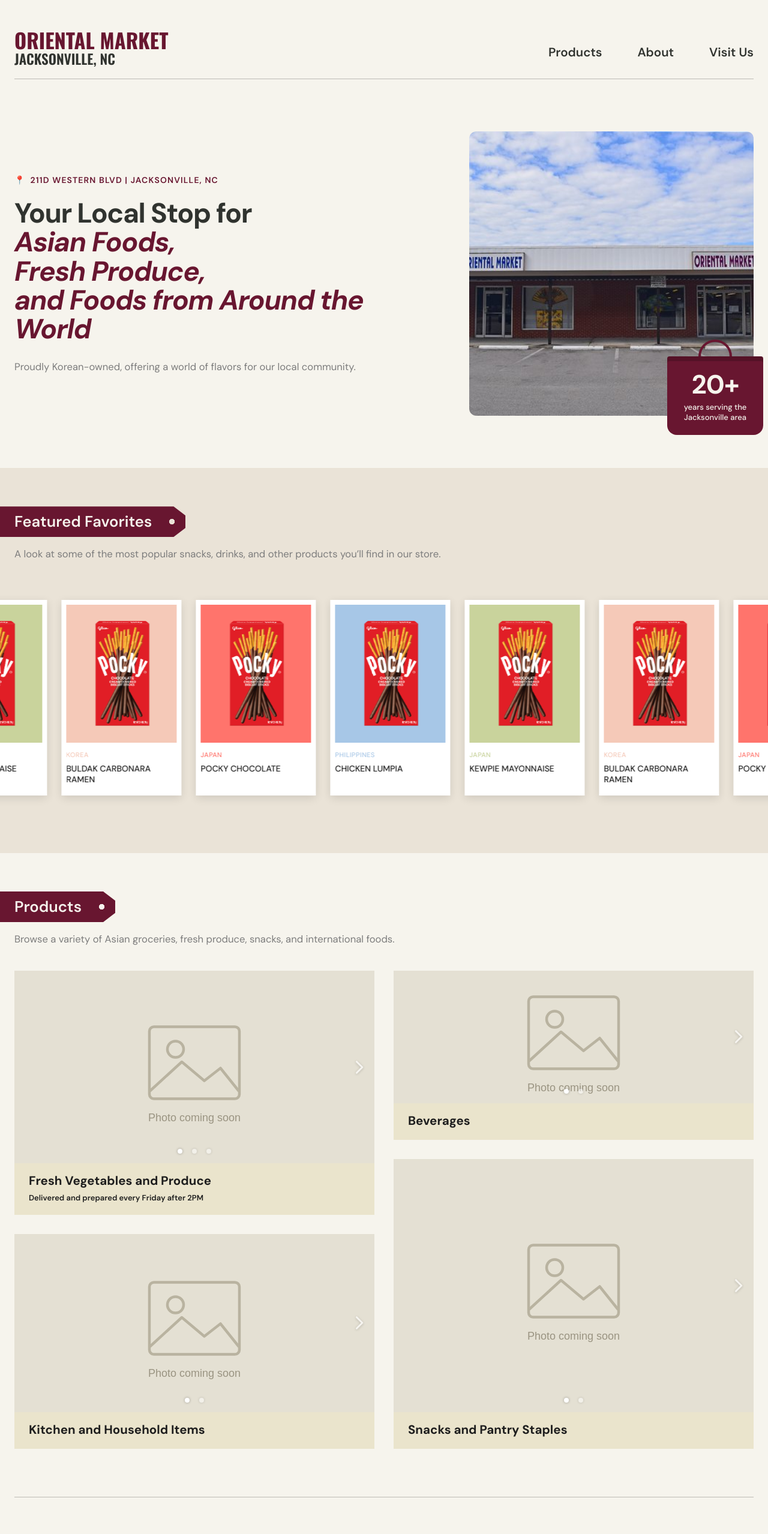
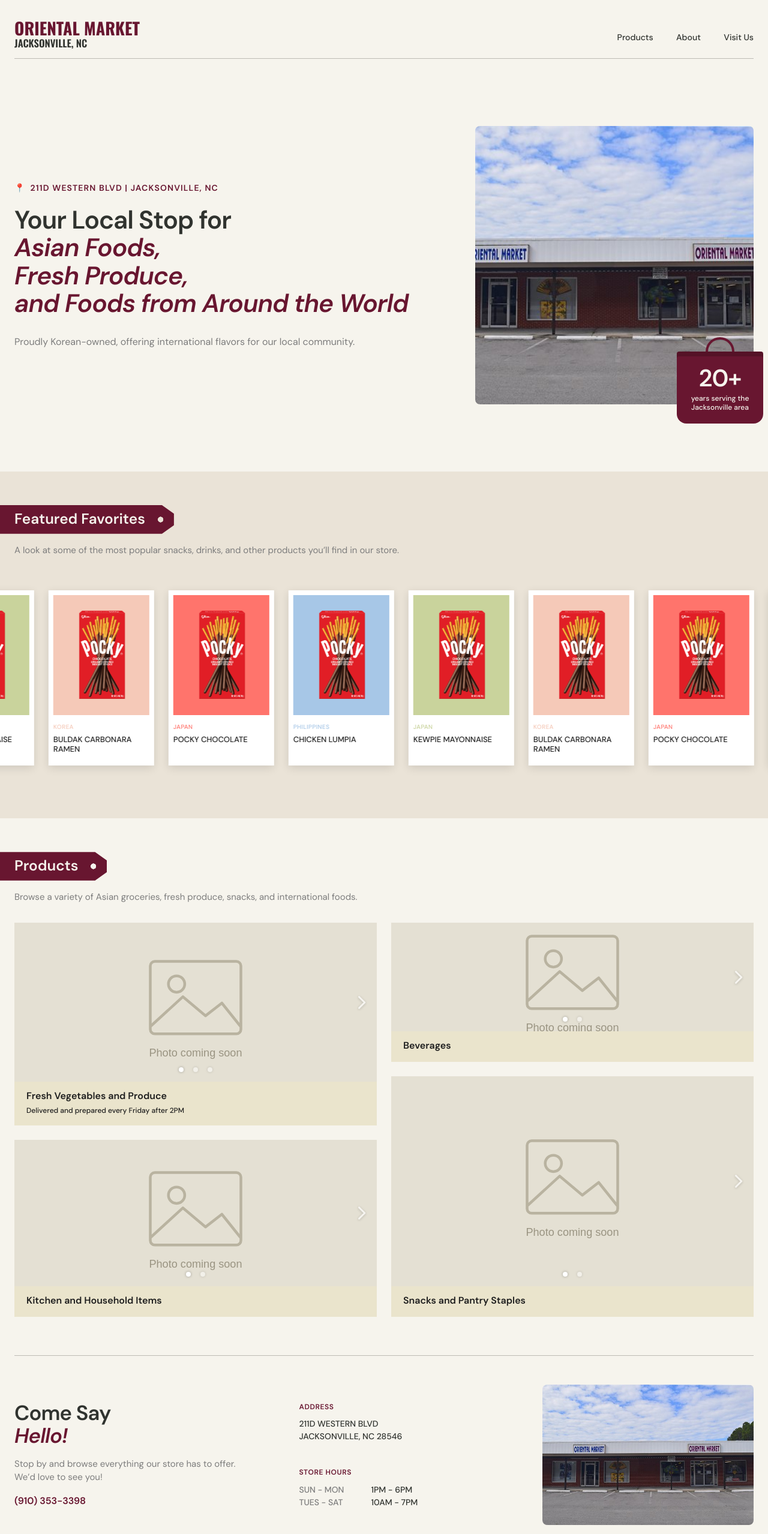
Before and after one commit to mannyrse/oriental-market-website, a plain HTML site: page index.html in a window 1280 px wide. Shown: the top 2557 px of the page at 60% size. Drawn offline with nearby package versions, Linux system fonts and the light colour scheme.

Commit message:
scaled text size down

```diff
--- a/index.html
+++ b/index.html
@@ -44,7 +44,7 @@
     <link rel="preconnect" href="https://fonts.googleapis.com">
     <link rel="preconnect" href="https://fonts.gstatic.com" crossorigin>
     <link
-        href="https://fonts.googleapis.com/css2?family=DM+Sans:ital,wght@0,400;0,500;0,600;0,700;1,700&family=Oswald:wght@600;700&display=swap"
+        href="https://fonts.googleapis.com/css2?family=DM+Sans:ital,wght@0,400;0,500;0,600;1,600&family=Oswald:wght@600;700&display=swap"
         rel="stylesheet">
     <link rel="stylesheet" href="styles.css">
 </head>
@@ -82,7 +82,7 @@
                         <span class="line line--accent">and Foods from Around the World</span>
                     </h1>
                     <p>
-                        Proudly Korean-owned, offering a world of flavors for our local community.
+                        Proudly Korean-owned, offering international flavors for our local community.
                     </p>
                 </div>
 
@@ -131,8 +131,8 @@
                             <span class="line">Come Say</span>
                             <span class="line line--accent">Hello!</span>
                         </h2>
-                        <p class="section-sub">Stop by and browse everything our store has to offer. We’d love to see
-                            you!
+                        <p class="section-sub">Stop by and browse everything our store has to offer. <br>
+                            We’d love to see you!
                         </p>
                         <p class="visit-phone">
                             <a href="tel:+19103533398">(910) 353-3398</a>
--- a/styles.css
+++ b/styles.css
@@ -63,8 +63,8 @@ img {
     align-items: flex-end;
     justify-content: space-between;
     gap: 1.5rem;
-    padding-top: 3rem;
-    padding-bottom: 1.25rem;
+    padding-top: 2rem;
+    padding-bottom: 1rem;
     border-bottom: 1px solid var(--color-line);
     /* keeps the line inside the content width, not full bleed */
     max-width: var(--container-width);
@@ -83,7 +83,7 @@ img {
     color: var(--color-logo);
     font-family: var(--font-logo);
     font-weight: 700;
-    font-size: clamp(1.6rem, 3vw, 2.15rem);
+    font-size: clamp(1.35rem, 2.2vw, 1.75rem);
     text-transform: uppercase;
 }
 
@@ -91,19 +91,19 @@ img {
     color: var(--color-text);
     font-family: var(--font-logo);
     font-weight: 600;
-    font-size: clamp(1rem, 1.8vw, 1.45rem);
+    font-size: clamp(0.8rem, 1.3vw, 1.05rem);
     text-transform: uppercase;
 }
 
 .nav {
     display: flex;
-    gap: clamp(1.25rem, 4.6vw, 5.5rem);
+    gap: clamp(1.25rem, 3vw, 3rem);
     padding-bottom: 0.5rem;
 }
 
 .nav a {
-    font-weight: 600;
-    font-size: clamp(1rem, 1.6vw, 1.5rem);
+    font-weight: 500;
+    font-size: clamp(0.875rem, 1.1vw, 1rem);
     color: var(--color-text);
 }
 
@@ -115,7 +115,7 @@ img {
 /* Hero  */
 
 .hero {
-    min-height: calc(100vh - 9.5rem);
+    min-height: calc(100vh - 7rem);
     display: flex;
     align-items: center;
     padding-block: 3rem;
@@ -145,10 +145,10 @@ img {
 
 .hero-text h1 {
     margin: 0 0 1.75rem;
-    font-weight: 700;
-    font-size: clamp(2rem, 3.6vw, 3rem);
-    line-height: 1.05;
-    letter-spacing: -0.03em;
+    font-weight: 600;
+    font-size: clamp(1.875rem, 3.3vw, 2.75rem);
+    line-height: 1.1;
+    letter-spacing: -0.025em;
     color: var(--color-text);
 }
 
@@ -164,8 +164,8 @@ img {
 .hero-text p {
     margin: 0;
     font-weight: 400;
-    font-size: clamp(1rem, 1.3vw, 1.25rem);
-    line-height: 1.3;
+    font-size: clamp(1rem, 1.2vw, 1.125rem);
+    line-height: 1.5;
     color: var(--color-subtext);
 }
 
@@ -174,14 +174,14 @@ img {
 .hero-visual {
     position: relative;
     width: 100%;
-    max-width: 30rem;
+    max-width: 29rem;
     justify-self: end;
 }
 
 .hero-photo {
     aspect-ratio: 1 / 1;
     overflow: hidden;
-    border-radius: 12px;
+    border-radius: 8px;
 }
 
 .hero-photo img {
@@ -195,8 +195,8 @@ img {
     position: absolute;
     right: -1rem;
     bottom: -2rem;
-    width: 10rem;
-    padding: 1.6rem 1rem 1.25rem;
+    width: 9rem;
+    padding: 1.5rem 1rem 1.15rem;
     background-color: var(--color-logo);
     color: var(--color-bg);
     text-align: center;
@@ -210,27 +210,27 @@ img {
     position: absolute;
     left: 50%;
     bottom: 100%;
-    width: 3.5rem;
-    height: 1.75rem;
+    width: 3rem;
+    height: 1.5rem;
     transform: translateX(-50%);
-    border: 0.3rem solid var(--color-logo);
+    border: 0.25rem solid var(--color-logo);
     border-bottom: 0;
-    border-radius: 1.75rem 1.75rem 0 0;
+    border-radius: 1.5rem 1.5rem 0 0;
 }
 
 .hero-badge strong {
     display: block;
-    font-weight: 700;
-    font-size: 2.75rem;
+    font-weight: 600;
+    font-size: 2.5rem;
     line-height: 1;
     letter-spacing: -0.02em;
 }
 
 .hero-badge span {
     display: block;
-    margin-top: 0.5rem;
+    margin-top: 0.4rem;
     font-weight: 500;
-    font-size: 0.8125rem;
+    font-size: 0.75rem;
     line-height: 1.3;
 }
 
@@ -243,11 +243,11 @@ img {
     /* The banner bleeds out to the left edge of the screen. The negative margin
        pulls it left and the matching padding pushes the text back into place. */
     margin: 0 0 1rem calc(50% - 50vw);
-    padding: 0.55rem 3.5rem 0.55rem calc(50vw - 50%);
+    padding: 0.5rem 3rem 0.5rem calc(50vw - 50%);
     background-color: var(--tag-color);
     color: var(--tag-text);
     font-weight: 600;
-    font-size: clamp(1.5rem, 2vw, 1.75rem);
+    font-size: clamp(1.4rem, 1.9vw, 1.65rem);
     line-height: 1.3;
     /* pointed, flat-tipped right end */
     clip-path: polygon(0 0, calc(100% - 1.25rem) 0, 100% 30%, 100% 70%, calc(100% - 1.25rem) 100%, 0 100%);
@@ -260,19 +260,19 @@ img {
 
 .favorites {
     background-color: var(--color-bg-alt);
-    padding-block: 4rem 4.5rem;
+    padding-block: 3.5rem 4rem;
     overflow: hidden;
 }
 
 .section-sub {
     margin: 0;
     font-weight: 400;
-    font-size: clamp(1rem, 1.3vw, 1.125rem);
+    font-size: clamp(0.9375rem, 1.1vw, 1rem);
     color: var(--color-subtext);
 }
 
 .carousel {
-    margin-top: 3rem;
+    margin-top: 2.5rem;
     /* room so the card shadows aren't clipped */
     padding-block: 1rem 1.5rem;
     overflow: hidden;
@@ -305,7 +305,7 @@ img {
 .card {
     --card-color: var(--color-green);
     flex: 0 0 auto;
-    width: 12.5rem;
+    width: 11rem;
     /* margin (not gap) keeps the loop seamless */
     margin-right: 1.5rem;
     padding: 0.5rem 0.5rem 1.1rem;
@@ -356,7 +356,7 @@ img {
 .card-country {
     margin: 0.75rem 0 0.35rem;
     font-weight: 500;
-    font-size: 0.6875rem;
+    font-size: 0.625rem;
     letter-spacing: 0.04em;
     text-transform: uppercase;
     color: var(--card-color);
@@ -365,7 +365,7 @@ img {
 .card-name {
     margin: 0;
     font-weight: 500;
-    font-size: 0.875rem;
+    font-size: 0.8125rem;
     line-height: 1.3;
     text-transform: uppercase;
     color: var(--color-card-text);
@@ -385,16 +385,16 @@ img {
 /* Products Grid */
 
 .products {
-    padding-block: 4rem 5rem;
+    padding-block: 3.5rem 4rem;
 }
 
 .category-grid {
-    --grid-gap: 2rem;
+    --grid-gap: 1.5rem;
     display: grid;
     grid-template-columns: 1fr 1fr;
     align-items: stretch;
     gap: var(--grid-gap);
-    margin-top: 2.5rem;
+    margin-top: 2rem;
 }
 
 /* Two stacked columns on desktop (created by categories-carousel.js) */
@@ -467,16 +467,16 @@ img {
 
 .category-list {
     margin: 0;
-    padding: 2.25rem 3.5rem 3.75rem;
+    padding: 1.75rem 3rem 3rem;
     color: var(--list-text);
-    font-weight: 600;
-    font-size: clamp(1rem, 1.35vw, 1.25rem);
-    line-height: 1.45;
+    font-weight: 500;
+    font-size: clamp(0.875rem, 1.05vw, 1rem);
+    line-height: 1.5;
 }
 
 .category-list[data-columns="2"] {
     columns: 2;
-    column-gap: 2rem;
+    column-gap: 1.5rem;
 }
 
 .category-list li {
@@ -570,22 +570,22 @@ img {
 }
 
 .category-title {
-    padding: 1rem 1.5rem 1.15rem;
+    padding: 0.85rem 1.25rem 1rem;
     background-color: var(--color-title-box);
 }
 
 .category-title h3 {
     margin: 0;
-    font-weight: 700;
-    font-size: clamp(1.15rem, 1.6vw, 1.5rem);
+    font-weight: 600;
+    font-size: clamp(1rem, 1.2vw, 1.15rem);
     line-height: 1.3;
     color: var(--color-card-text);
 }
 
 .category-title p {
     margin: 0.3rem 0 0;
-    font-weight: 600;
-    font-size: 0.8125rem;
+    font-weight: 500;
+    font-size: 0.75rem;
     color: var(--color-card-text);
 }
 
@@ -610,7 +610,7 @@ img {
 /* Visit Us */
 
 .visit {
-    padding-bottom: 5rem;
+    padding-bottom: 4rem;
 }
 
 .visit-inner {
@@ -618,16 +618,16 @@ img {
     grid-template-columns: minmax(0, 1fr) auto minmax(0, 1.2fr);
     align-items: center;
     gap: 3rem;
-    padding-top: 4rem;
+    padding-top: 3rem;
     border-top: 1px solid var(--color-line);
 }
 
 .visit-title {
     margin: 0 0 1rem;
-    font-weight: 700;
-    font-size: clamp(2rem, 3vw, 2.75rem);
+    font-weight: 600;
+    font-size: clamp(1.8rem, 2.7vw, 2.4rem);
     line-height: 1.1;
-    letter-spacing: -0.03em;
+    letter-spacing: -0.025em;
     color: var(--color-text);
 }
 
@@ -642,8 +642,8 @@ img {
 
 .visit-phone {
     margin: 1rem 0 0;
-    font-weight: 700;
-    font-size: clamp(1.125rem, 1.5vw, 1.375rem);
+    font-weight: 600;
+    font-size: clamp(1rem, 1.2vw, 1.125rem);
     color: var(--color-logo);
 }
 
@@ -659,8 +659,8 @@ img {
 
 .visit-block h3 {
     margin: 0 0 0.6rem;
-    font-weight: 700;
-    font-size: 0.8125rem;
+    font-weight: 600;
+    font-size: 0.75rem;
     letter-spacing: 0.05em;
     text-transform: uppercase;
     color: var(--color-logo);
@@ -669,8 +669,8 @@ img {
 .visit-block address,
 .hours {
     font-style: normal;
-    font-weight: 600;
-    font-size: 0.9375rem;
+    font-weight: 500;
+    font-size: 0.875rem;
     line-height: 1.5;
     text-transform: uppercase;
     color: var(--color-text);
@@ -696,7 +696,7 @@ img {
 
 .visit-photo {
     width: 100%;
-    max-width: 24rem;
+    max-width: 22rem;
     justify-self: end;
 }
 
@@ -705,14 +705,15 @@ img {
     height: auto;
     aspect-ratio: 3 / 2;
     object-fit: cover;
-    border-radius: 12px;
+    border-radius: 8px;
 }
 
+/* Stack the three parts before they get cramped */
 @media (max-width: 900px) {
     .visit-inner {
         grid-template-columns: 1fr;
         gap: 2rem;
-        padding-top: 3rem;
+        padding-top: 2.5rem;
     }
 
     .visit-title .line {
@@ -729,7 +730,7 @@ img {
 .site-footer {
     background-color: var(--color-logo);
     color: var(--color-bg);
-    padding-block: 2.5rem;
+    padding-block: 2rem;
 }
 
 .footer-inner {
@@ -750,12 +751,12 @@ img {
 
 .footer-name {
     font-weight: 700;
-    font-size: 1.5rem;
+    font-size: 1.25rem;
 }
 
 .footer-sub {
     font-weight: 600;
-    font-size: 1rem;
+    font-size: 0.875rem;
 }
 
 .footer-copy {
@@ -767,7 +768,7 @@ img {
 
 @media (max-width: 760px) {
     .header-inner {
-        padding-top: 1.5rem;
+        padding-top: 1.25rem;
     }
 
     .hero {
@@ -794,6 +795,6 @@ img {
     .hero-badge {
         right: 1rem;
         bottom: -1.5rem;
-        width: 8.5rem;
+        width: 7.5rem;
     }
 }
```
